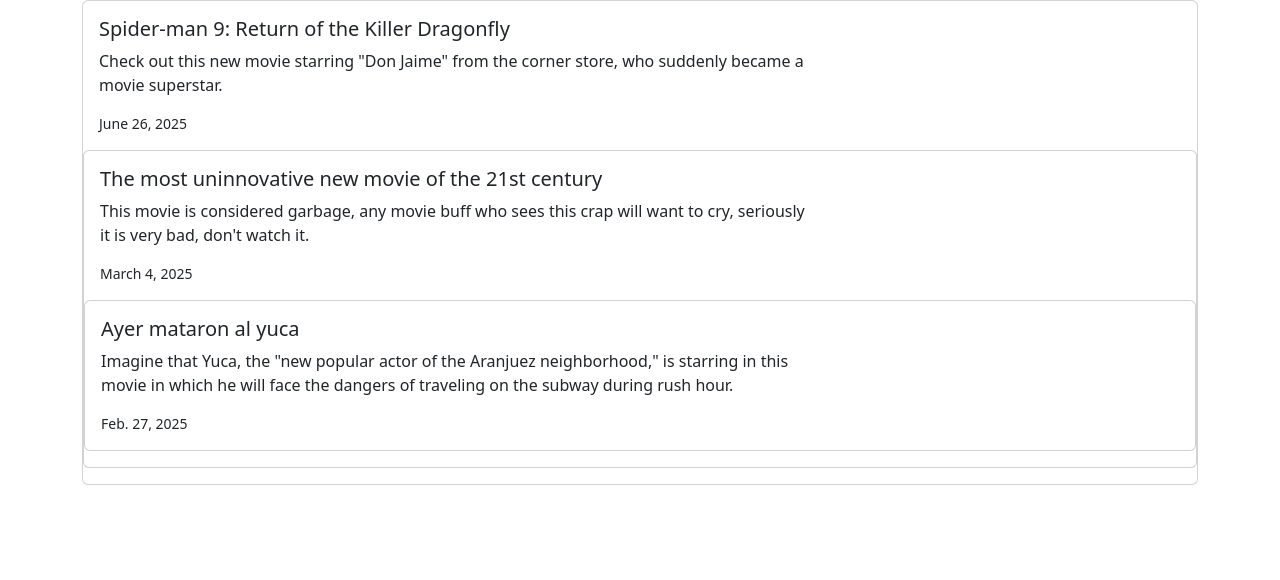
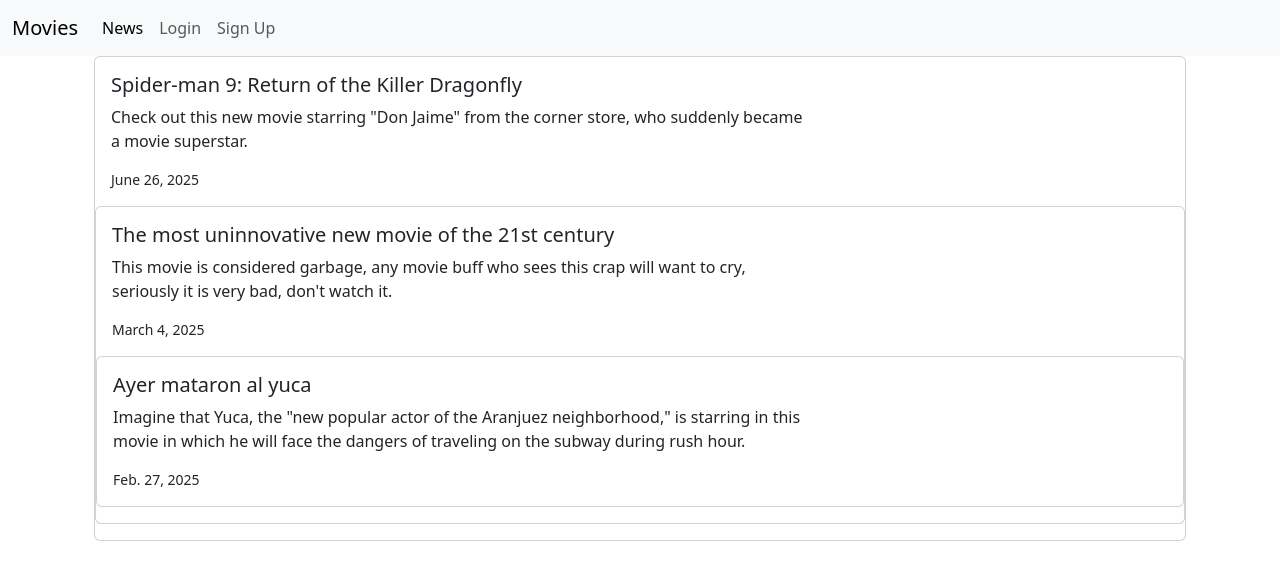
Before and after one commit to JeanCarloLondo/DjangoProjectTest, a Django app: page /news/ in a window 1280 px wide. Shown: the top 580 px of the page. Run offline with Django 5.2, Linux system fonts and the light colour scheme; data comes from the database, SQL or seed files in the repository.

Commit message:
Barra de navegación para news y movies

```diff
--- a/moviereviews/settings.py
+++ b/moviereviews/settings.py
@@ -58,7 +58,7 @@ ROOT_URLCONF = 'moviereviews.urls'
 TEMPLATES = [
     {
         'BACKEND': 'django.template.backends.django.DjangoTemplates',
-        'DIRS': [],
+        'DIRS': [os.path.join(BASE_DIR, 'moviereviews/templates')],
         'APP_DIRS': True,
         'OPTIONS': {
             'context_processors': [
--- /dev/null
+++ b/moviereviews/templates/base.html
@@ -0,0 +1,37 @@
+<head>
+    <link href="https://cdn.jsdelivr.net/npm/bootstrap@5.3.3/dist/css/bootstrap.min.css" rel="stylesheet"
+        integrity="sha384-QWTKZyjpPEjISv5WaRU9OFeRpok6YctnYmDr5pNlyT2bRjXh0JMhjY6hW+ALEwIH" crossorigin="anonymous">
+    <script src="https://cdn.jsdelivr.net/npm/bootstrap@5.3.3/dist/js/bootstrap.bundle.min.js"
+        integrity="sha384-YvpcrYf0tY3lHB60NNkmXc5s9fDVZLESaAA55NDzOxhy9GkcIdslK1eN7N6jIeHz"
+        crossorigin="anonymous"></script>
+</head>
+
+<nav class="navbar navbar-expand-lg bg-body-tertiary">
+    <div class="container-fluid">
+        <a class="navbar-brand" href="{% url 'home' %}">Movies</a>
+        <button class="navbar-toggler" type="button" data-bs-toggle="collapse" data-bstarget="#navbarSupportedContent"
+            aria-controls="navbarSupportedContent" aria-expanded="false" arialabel="Toggle navigation">
+            <span class="navbar-toggler-icon"></span>
+        </button>
+        <div class="collapse navbar-collapse" id="navbarSupportedContent">
+            <ul class="navbar-nav me-auto mb-2 mb-lg-0">
+                <li class="nav-item">
+                    <a class="nav-link active" aria-current="page" href="{% url 'news' %}">News</a>
+                </li>
+                <li class="nav-item">
+                    <a class="nav-link" href="#">Login</a>
+
+                </li>
+                <li class="nav-item">
+                    <a class="nav-link" href="#">Sign Up</a>
+                </li>
+            </ul>
+        </div>
+    </div>
+</nav>
+
+
+<div class="container">
+    {% block content %}
+    {% endblock content %}
+</div>
--- a/news/templates/news.html
+++ b/news/templates/news.html
@@ -1,7 +1,5 @@
-<head>
-    <link href="https://cdn.jsdelivr.net/npm/bootstrap@5.3.3/dist/css/bootstrap.min.css" rel="stylesheet"
-        integrity="sha384-QWTKZyjpPEjISv5WaRU9OFeRpok6YctnYmDr5pNlyT2bRjXh0JMhjY6hW+ALEwIH" crossorigin="anonymous">
-</head>
+{% extends 'base.html' %}
+{% block content %}
 
 <div class="container">
     {% for news in newss %}
@@ -18,3 +16,4 @@
     <div>
     {% endfor %}
 </div>
+{% endblock content %}
```
Also changed, not shown: movie/templates/home.html (+3 -7 lines).
